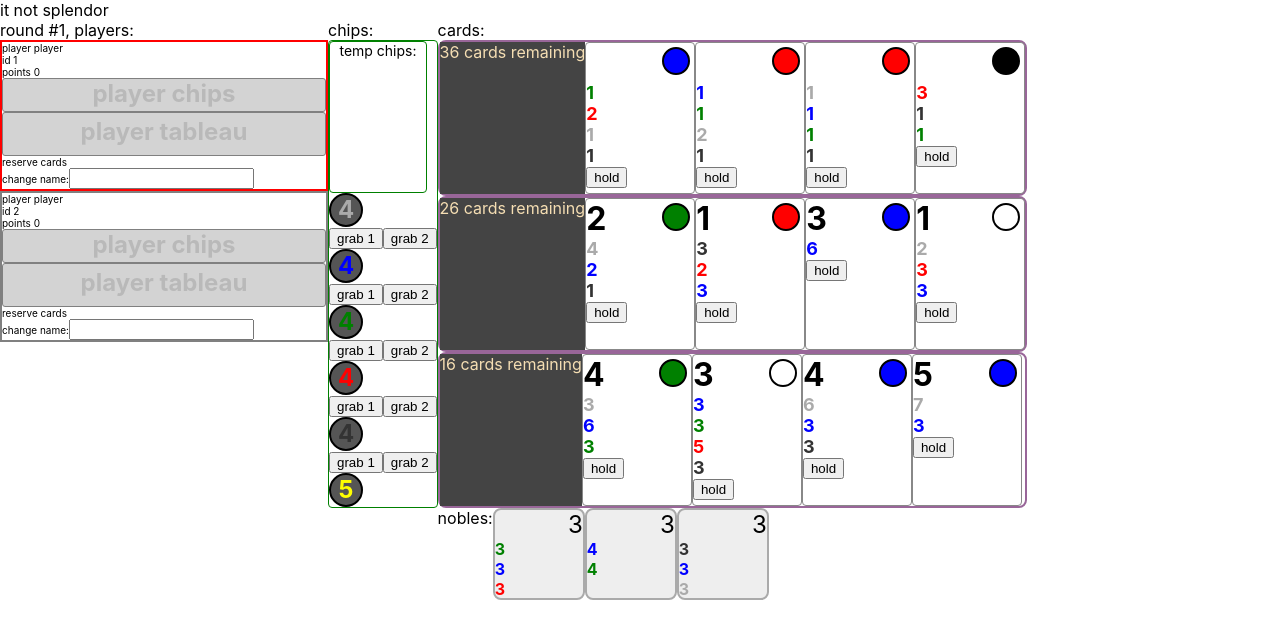
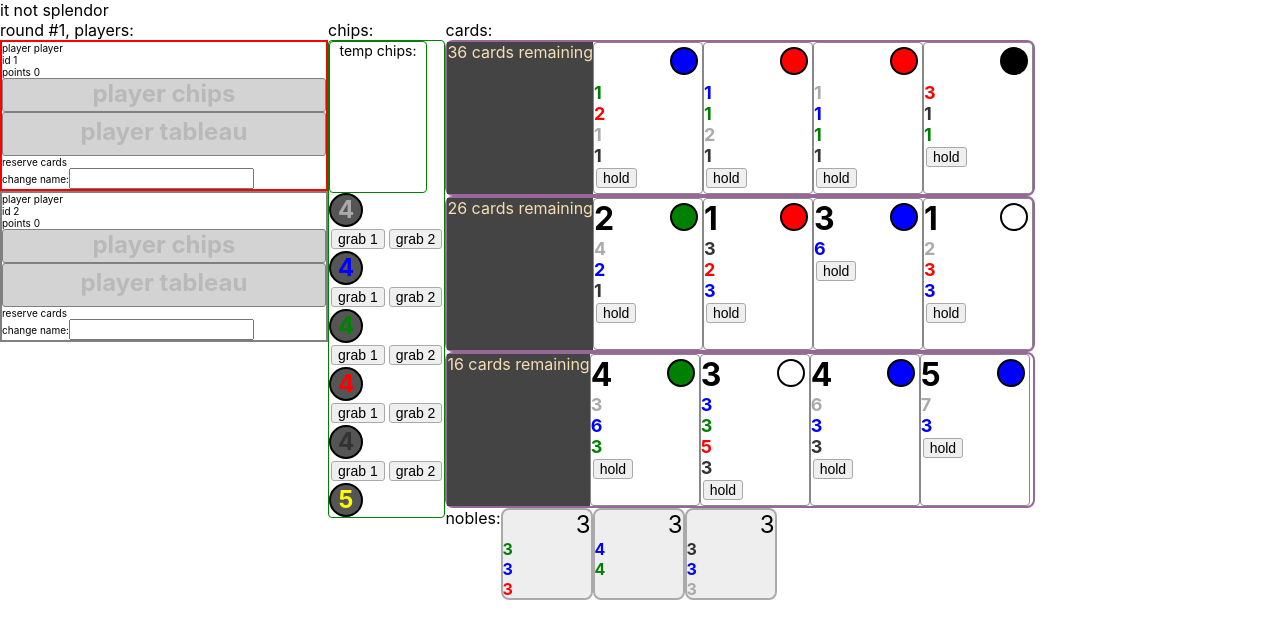
Before and after one commit to jmenter/splendr, a React (Create React App) app: page / in a window 1280 px wide. Shown: the top 638 px of the page. Built offline with nearby package versions, Linux system fonts and the light colour scheme.

Commit message:
add app level scss

```diff
--- a/src/components/App/App.css
+++ /dev/null
@@ -1,3 +0,0 @@
-.App {
-  /* text-align: center; */
-}
--- /dev/null
+++ b/src/components/App/App.scss
@@ -0,0 +1,13 @@
+.App {
+  button {
+    border: 1px solid darkgray;
+    border-radius: 3px;
+    min-height: 20px;
+    margin: 2px;
+    font-size: 14px;
+    &:active {
+      background-color: #333;
+      color: #ddd;
+    }
+  }
+}
--- a/src/components/App/App.tsx
+++ b/src/components/App/App.tsx
@@ -1,4 +1,4 @@
-import "./App.css";
+import "./App.scss";
 
 import React from "react";
 import GameComponent from "../Game/GameComponent";
```
